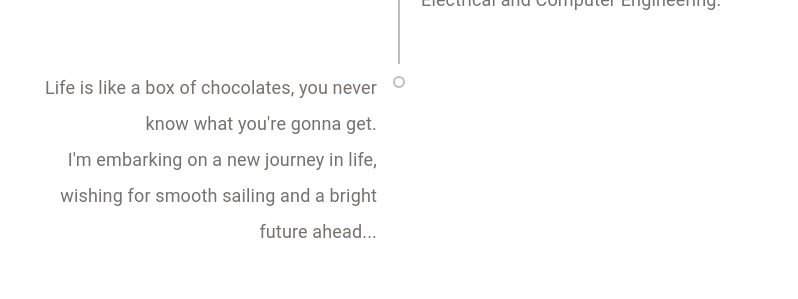
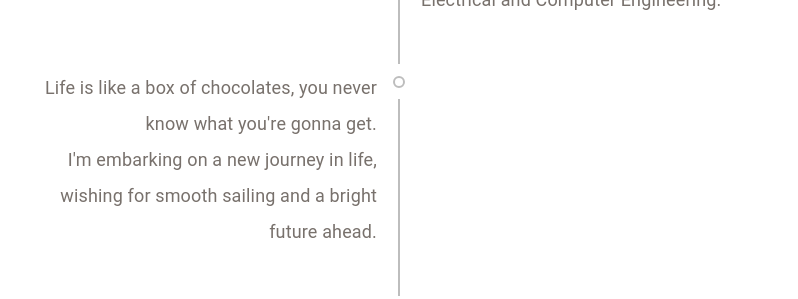
Before and after one commit to zhijie-os/rui_portfolio, a Next.js app: page / in a window 1280 px wide. Shown: the part 1939-2238 px from the top of the page, without its empty margins (241-1039 px from the left). Built offline with nearby package versions, Linux system fonts and the light colour scheme.

Commit message:
mainpage modified

```diff
--- a/src/pages/index.js
+++ b/src/pages/index.js
@@ -185,7 +185,7 @@ export default function Home() {
         </div>
       </main>
 
-      <Timeline position="alternate">
+      <Timeline position="alternate" className="pb-16">
         <TimelineItem>
           <TimelineSeparator>
             <TimelineDot variant="outlined" />
@@ -228,16 +228,18 @@ export default function Home() {
         <TimelineItem>
           <TimelineSeparator>
             <TimelineDot variant="outlined" />
+            <TimelineConnector />
           </TimelineSeparator>
           <TimelineContent>
             <div className="text-right text-stone-500 text-lg pl-60 pb-10 leading-loose">
               Life is like a box of chocolates, you never know what you're gonna get.<br />
-              I'm embarking on a new journey in life, wishing for smooth sailing and a bright future ahead...
+              I'm embarking on a new journey in life, wishing for smooth sailing and a bright future ahead.
             </div>
           </TimelineContent>
         </TimelineItem>
       </Timeline>
 
+
     </>
   );
 }
```
